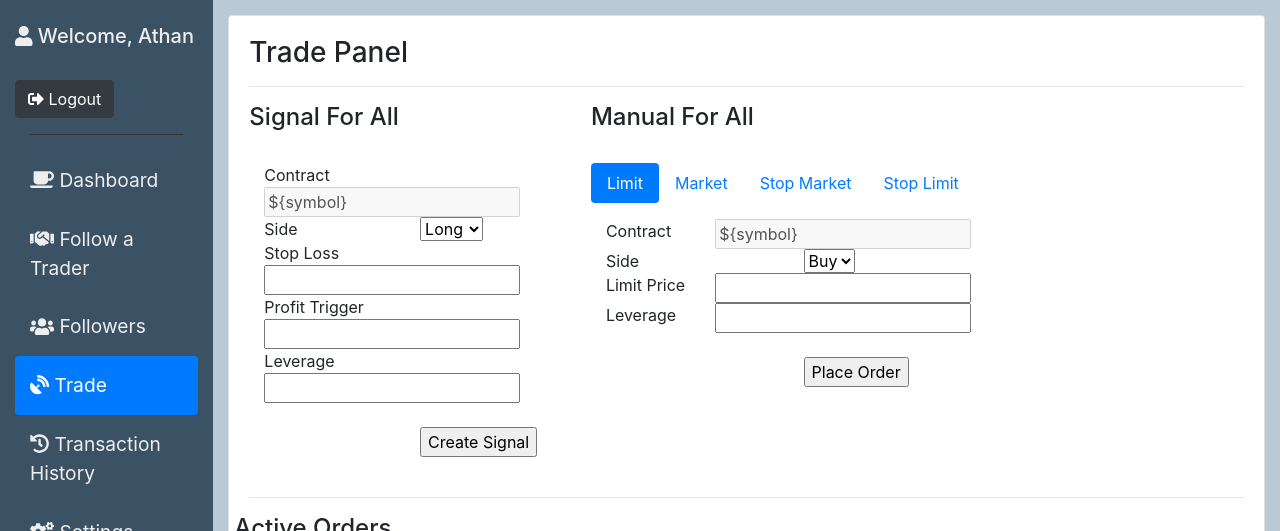
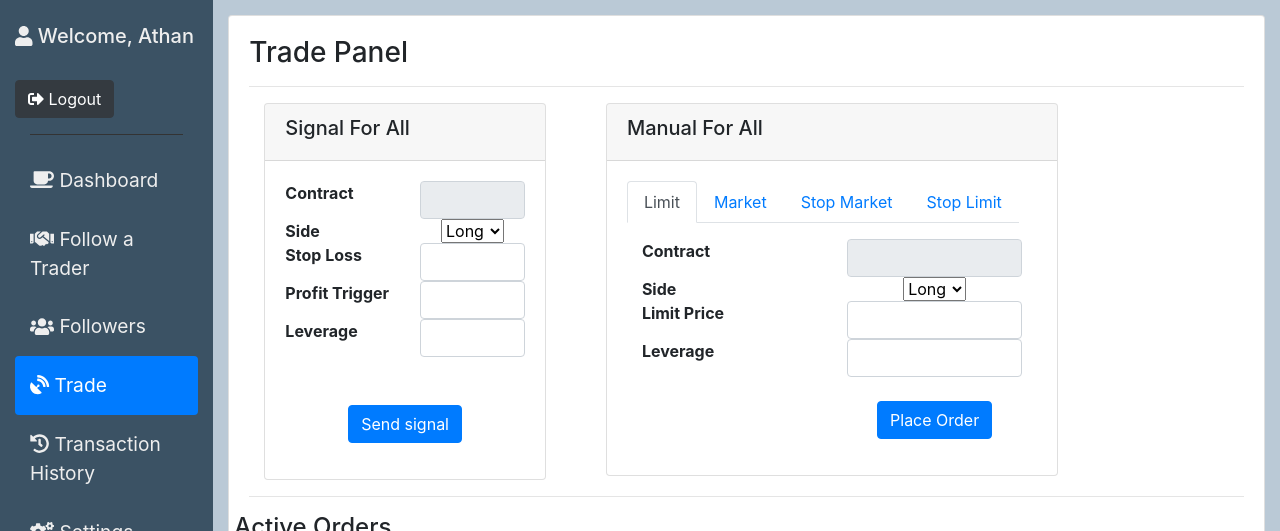
Before and after one commit to thanosntou/bitmexcallbot-ui, an Angular app: page / in a window 1280 px wide. Shown: the top 531 px of the page. Built offline with nearby package versions, Linux system fonts and the light colour scheme; no server answers.

Commit message:
trade panel big upgrade

```diff
--- a/src/app/settings/settings.component.html
+++ b/src/app/settings/settings.component.html
@@ -99,12 +99,6 @@
             {{ user.fixedQtyXRPZ18 }}
           </div>
         </div>
-        <div class="row">
-
-        </div>
-        <div class="row">
-
-        </div>
       </div>
     </div>
 
@@ -145,6 +139,7 @@
     </div>
 
     <br>
+
     <div class="container-fluid">
       <div class="row">
         <h4 (click)="showOrHideQties()"> <span *ngIf="hiddenQties;else dropedDownIcon"><fa-icon [icon]="faPlus"></fa-icon></span> Edit Fixed Quantities </h4>
@@ -291,5 +286,6 @@
         </form>
       </div>
     </div>
+
   </div>
 </div>
--- a/src/app/trade-panel/trade-panel.component.css
+++ b/src/app/trade-panel/trade-panel.component.css
@@ -1,4 +1,4 @@
-.card{
+#main-card{
   min-height: 100vh;
   margin: 15px 0;
 }
--- a/src/app/trade-panel/trade-panel.component.html
+++ b/src/app/trade-panel/trade-panel.component.html
@@ -1,4 +1,4 @@
-  <div class="card">
+  <div class="card" id="main-card">
     <div class="card-body">
       <h3 class="card-title">Trade Panel</h3>
       <hr>
@@ -6,80 +6,112 @@
       <div class="row">
         <div class="col-md-4">
           <div class="container" id="signal-form">
+            <div class="card" id="SignalForAll">
+              <div class="card-header" (click)="hideOrShow1()">
+                <h5>Signal For All</h5>
+              </div>
+              <div class="card-body" *ngIf="isHidden1">
+                <div class="row" >
+                  <div class="container-fluid">
+                    <form>
+                      <div class="form-group">
                         <div class="row">
-              <h4 (click)="hideOrShow1()">Signal For All</h4>
+                          <div class="col">
+                            <strong>Contract</strong>
                           </div>
-            <br>
-            <div class="row" *ngIf="isHidden1">
-              <!--<form:form action="${pageContext.request.contextPath}/trade/signal" method="POST" oninput="x.value=parseInt(a.value)">-->
-              <div class="container-fluid">
-                <div class="row">
-                  <div class="col-sm">
-                    Contract
-                  </div>
-                  <div class="col-sm">
-                    <input type="hidden" name="symbol" value="${symbol}" >
-                    <input type="text" value="${symbol}" disabled >
+                          <div class="col">
+                            <input
+                              type="text"
+                              class="form-control"
+                              #symbol
+                              disabled
+                            >
                         </div>
                         </div>
                         <div class="row">
-                  <div class="col-sm">
-                    Side
+                          <div class="col">
+                            <strong>Side</strong>
                           </div>
-                  <div class="col-sm">
-                    <select name="side">
+                          <div class="col">
+                            <div class="row justify-content-center">
+                              <select name="side" #side>
                                 <option value="Buy">Long</option>
                                 <option value="Sell">Short</option>
                               </select>
                             </div>
-                </div>
-                <div class="row">
-                  <div class="col-sm">
-                    Stop Loss
-                  </div>
-                  <div class="col-sm">
-                    <input type="text" name="stopLoss" >
+
                           </div>
                         </div>
                         <div class="row">
-                  <div class="col-sm">
-                    Profit Trigger
+                          <div class="col">
+                            <strong>Stop Loss</strong>
                           </div>
-                  <div class="col-sm">
-                    <input type="text" name="profitTrigger" >
+                          <div class="col">
+                            <input
+                              type="text"
+                              class="form-control"
+                              #stopLoss
+                            >
                           </div>
                         </div>
                         <div class="row">
-                  <div class="col-sm">
-                    Leverage
+                          <div class="col">
+                            <strong>Profit Trigger</strong>
                           </div>
-                  <div class="col-sm">
-                    <input type="number" name="leverage" value="${currentCoinLeverage}" min="0" max="${currentCoinMaxLeverage}">
+                          <div class="col">
+                        <input
+                          type="text"
+                          class="form-control"
+                          #profitTrigger
+                        >
+                      </div>
+                        </div>
+                        <div class="row">
+                          <div class="col">
+                            <strong>Leverage</strong>
+                          </div>
+                          <div class="col">
+                        <!--<input-->
+                          <!--type="number"-->
+                          <!--name="leverage"-->
+                          <!--value="" min="0" max=""-->
+                        <!--&gt;-->
+                        <input
+                          type="text"
+                          class="form-control"
+                          #leverage
+                        >
                         <output name="x" for="a"></output>
                       </div>
                         </div>
                         <br>
                         <div class="row">
-                  <div class="col-sm">
-                  </div>
-                  <div class="col-sm">
-                    <input type="submit" value="Create Signal">
+                          <div class="col">
+                            <div class="row justify-content-center">
+                              <button class="btn btn-primary" (click)="onSendSignal()">Send signal</button>
                             </div>
                           </div>
-                <br>
                         </div>
-              <!--</form:form>-->
+                      </div>
+                    </form>
+                  </div>
+                </div>
+              </div>
             </div>
           </div>
         </div>
         <div class="col-md-6">
           <div class="container" id="manual-form">
+            <div class="card" id="ManualForAll">
+              <div class="card-header" (click)="hideOrShow2()">
+                  <h5>Manual For All</h5>
+              </div>
+              <div class="card-body" *ngIf="isHidden2">
+                <div class="container-fluid">
+                  <form>
+                    <div class="form-group">
                       <div class="row">
-              <h4 (click)="hideOrShow2()">Manual For All</h4>
-            </div>
-            <br>
-            <div class="row" *ngIf="isHidden2">
-              <ul class="nav nav-pills mb-3"  id="pills-tab" role="tablist">
+                        <ul class="nav nav-tabs mb-3"  id="pills-tab" role="tablist">
                           <li class="nav-item">
                             <a class="nav-link active" id="pills-limit-tab" data-toggle="pill" href="#pills-limit" role="tab" aria-controls="pills-limit" aria-selected="true">Limit</a>
                           </li>
@@ -94,56 +126,75 @@
                           </li>
                         </ul>
                       </div>
-            <div class="row" *ngIf="isHidden2">
+                      <div class="row">
                         <div class="tab-content" id="pills-tabContent">
                           <!--LIMIT -->
                           <div class="tab-pane fade show active" id="pills-limit" role="tabpanel" aria-labelledby="pills-limit-tab">
-                  <!--<form:form action="${pageContext.request.contextPath}/trade/orderAll" method="POST" id="limit-form" oninput="x.value=parseInt(aa.value)">-->
                             <div class="col-sm-12">
                               <input type="text" name="ordType" value="Limit" hidden />
                               <input type="text" name="symbol" value="${symbol}" hidden />
                               <div class="row">
-                      <div class="col-sm">
-                        Contract
+                                <div class="col">
+                                  <strong>Contract</strong>
                                 </div>
-                      <div class="col-sm">
-                        <input type="text" name="symbol" value="${symbol}" disabled/>
+                                <div class="col">
+                                  <input
+                                    type="text"
+                                    class="form-control"
+                                    disabled
+                                    #symbol
+                                  >
                                 </div>
                               </div>
                               <div class="row">
-                      <div class="col-sm">
-                        Side
+                                <div class="col">
+                                  <strong>Side</strong>
                                 </div>
-                      <div class="col-sm">
-                        <select name="side">
-                          <option value="Buy">Buy</option>
-                          <option value="Sell">Sell</option>
+                                <div class="col">
+                                  <div class="row justify-content-center">
+                                    <select name="side" #sideManual>
+                                      <option value="Buy">Long</option>
+                                      <option value="Sell">Short</option>
                                     </select>
                                   </div>
                                 </div>
+                              </div>
                               <div class="row">
-                      <div class="col-sm">
-                        Limit Price
+                                <div class="col">
+                                  <strong>Limit Price</strong>
                                 </div>
-                      <div class="col-sm">
-                        <input type="number" step="${currentCoinPriceStep}" name="price"/>
+                                <div class="col">
+                                  <input
+                                    type="number"
+                                    class="form-control"
+                                    step="${currentCoinPriceStep}"
+                                    #limitPrice
+                                  >
                                 </div>
                               </div>
                               <div class="row">
-                      <div class="col-sm">
-                        Leverage
+                                <div class="col">
+                                  <strong>Leverage</strong>
                                 </div>
-                      <div class="col-sm">
-                        <input type="number" name="leverage" value="${currentCoinLeverage}" min="0" max="${currentCoinMaxLeverage}">
+                                <div class="col">
+                                  <input
+                                    type="number"
+                                    class="form-control"
+                                    value="${currentCoinLeverage}"
+                                    min="0" max="${currentCoinMaxLeverage}"
+                                    #leverage
+                                  >
                                   <output name="x" for="a"></output>
                                 </div>
                               </div>
-                    <br>
+
                               <div class="row">
-                      <div class="col-sm">
+                                <div class="col">
                                 </div>
-                      <div class="col-sm">
-                        <input type="submit" value="Place Order" />
+                                <div class="col">
+                                  <div class="row justify-content-center">
+                                    <button class="btn btn-primary" (click)="onPlaceOrder()">Place Order</button>
+                                  </div>
                                 </div>
                               </div>
                             </div>
@@ -160,7 +211,10 @@
                                   Contract
                                 </div>
                                 <div class="col-sm">
-                        <input type="text" name="symbol" value="${symbol}" disabled/>
+                                  <input
+                                    type="text"
+                                    name="symbol"
+                                    value="" disabled/>
                                 </div>
                               </div>
                               <div class="row">
@@ -312,6 +366,14 @@
                           </div>
                         </div>
                       </div>
+                    </div>
+                  </form>
+                </div>
+
+              </div>
+            </div>
+
+
           </div>
         </div>
       </div>
--- a/src/app/trade-panel/trade-panel.component.ts
+++ b/src/app/trade-panel/trade-panel.component.ts
@@ -1,4 +1,4 @@
-import { Component, OnInit } from '@angular/core';
+import {Component, ElementRef, OnInit, ViewChild} from '@angular/core';
 import {OrderModel} from '../order.model';
 import {HttpClient} from '@angular/common/http';
 import {PositionModel} from '../position.model';
@@ -9,6 +9,15 @@ import {PositionModel} from '../position.model';
   styleUrls: ['./trade-panel.component.css']
 })
 export class TradePanelComponent implements OnInit {
+  @ViewChild('symbol') symbol: ElementRef;
+  @ViewChild('side') side: ElementRef;
+  @ViewChild('stopLoss') stopLoss: ElementRef;
+  @ViewChild('profitTrigger') profitTrigger: ElementRef;
+  @ViewChild('leverage') leverage: ElementRef;
+  @ViewChild('sideManual') sideManual: ElementRef;
+  @ViewChild('stopLossManual') stopLossManual: ElementRef;
+  @ViewChild('profitTriggerManual') profitTriggerManual: ElementRef;
+  @ViewChild('leverageManual') leverageManual: ElementRef;
   baseUrl = 'https://www.bitmexcallbot.com';
   activeOrders: OrderModel[];
   activePositions: PositionModel[];
@@ -33,4 +42,16 @@ export class TradePanelComponent implements OnInit {
     this.isHidden2 = !this.isHidden2;
   }
 
+  onSendSignal() {
+    console.log(this.symbol.nativeElement.value);
+    console.log(this.side.nativeElement.value);
+    console.log(this.stopLoss.nativeElement.value);
+    console.log(this.profitTrigger.nativeElement.value);
+    console.log(this.leverage.nativeElement.value);
+  }
+
+  onPlaceOrder() {
+
+  }
+
 }
```
Lines whose indentation alone changed are shown as unchanged.
